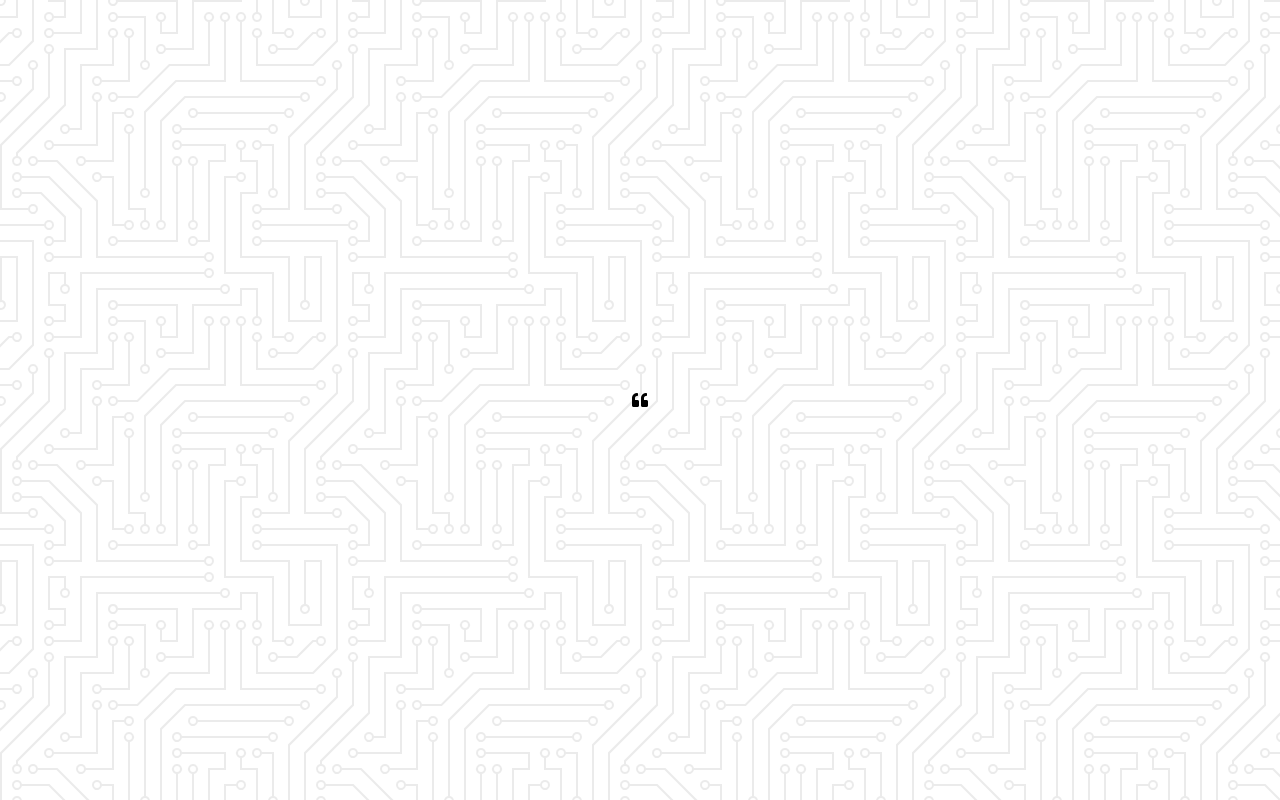
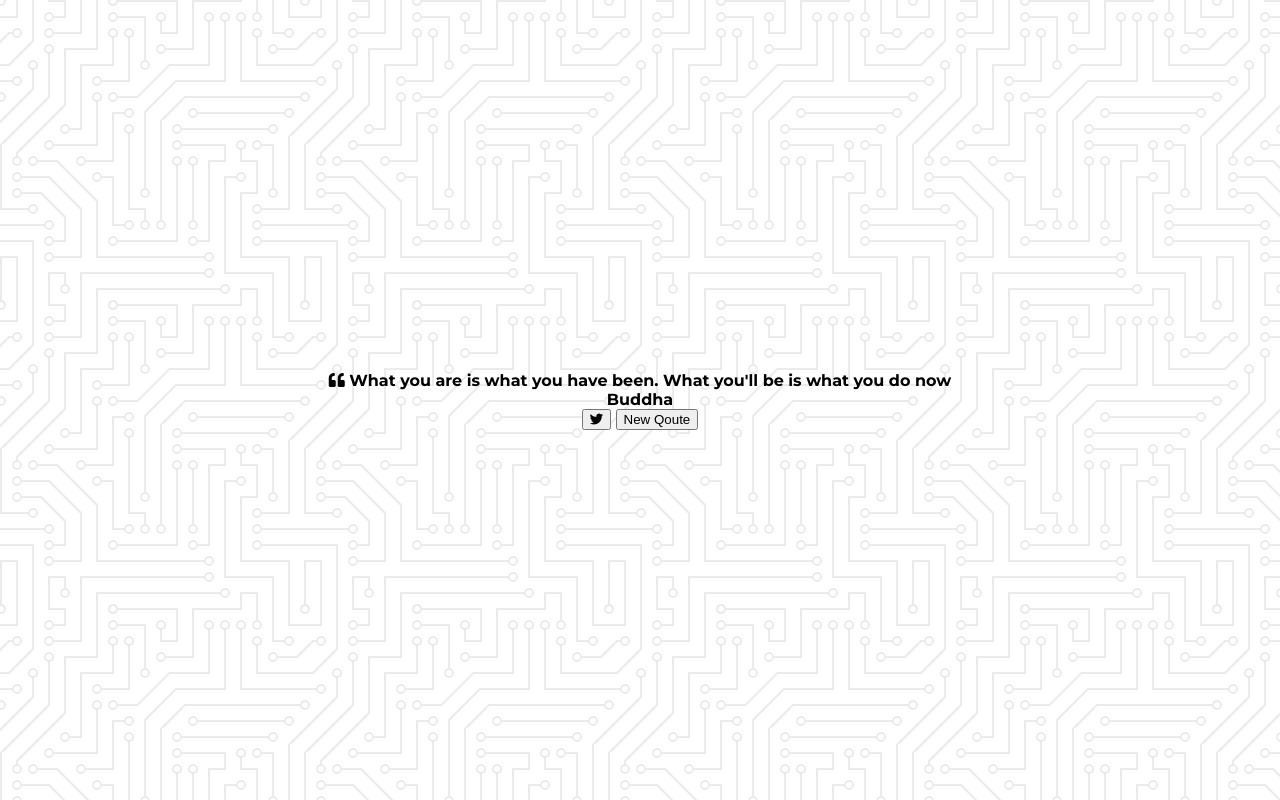
Before and after one commit to naavemajid/quotegenerator, a plain HTML site: page index.html in a window 1280 px wide. Drawn offline with Linux system fonts and the light colour scheme.

Commit message:
adding css

```diff
--- a/index.html
+++ b/index.html
@@ -15,6 +15,18 @@
             <!-- Quote -->
             <div class="quote-text">
                 <i class="fas fa-quote-left"></i>
+                <span id="quote">What you are is what you have been. What you'll be is what you do now</span>
+            </div>
+            <!-- Author -->
+            <div class="quote-author">
+                <span id="author">Buddha</span>
+            </div>
+            <!-- Buttons -->
+            <div class="button-container">
+                <button class="twitter-button" id="twitter" title="Tweet This!">
+                    <i class="fab fa-twitter"></i>
+                </button>
+                <button id="new-quote">New Qoute</button>
             </div>
         </div>
 
--- a/style.css
+++ b/style.css
@@ -17,3 +17,9 @@ body {
   justify-content: center;
   align-items: center;
 }
+
+
+.quote-container{
+    width: auto;
+    max-width: 900px;
+}
```
